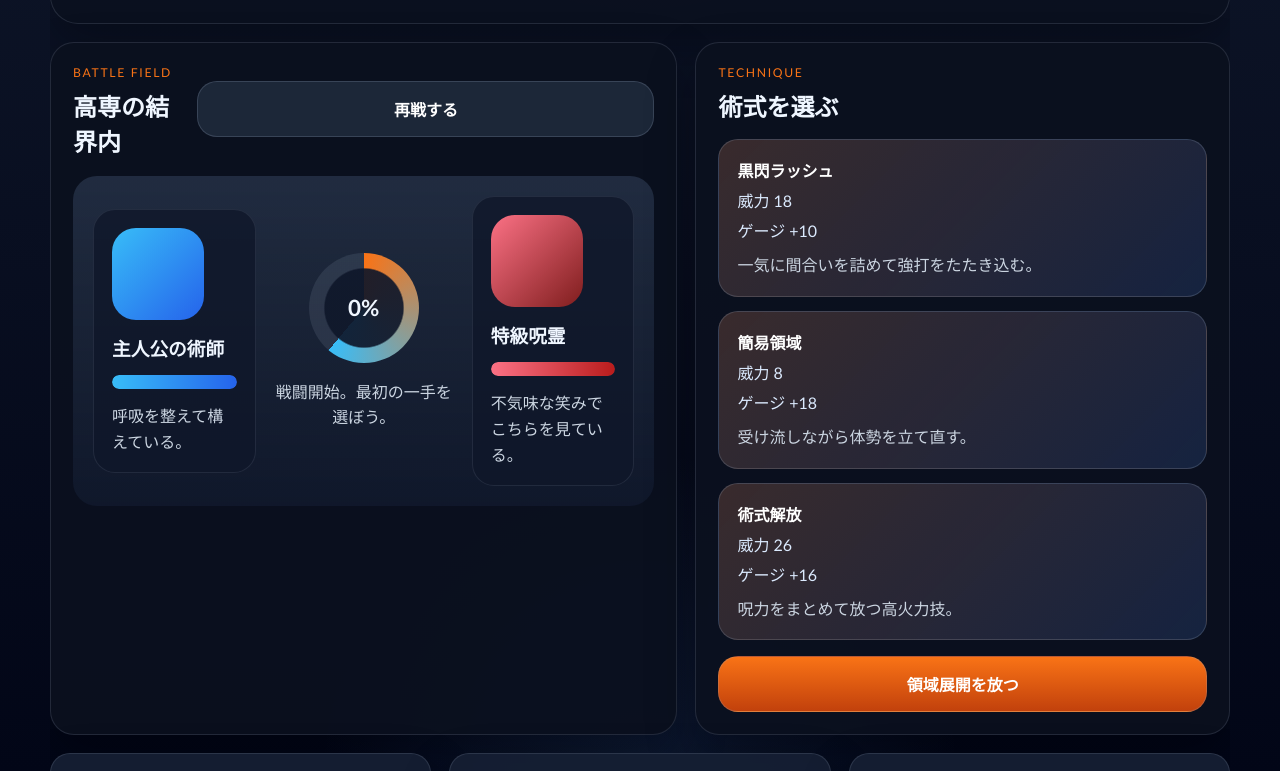
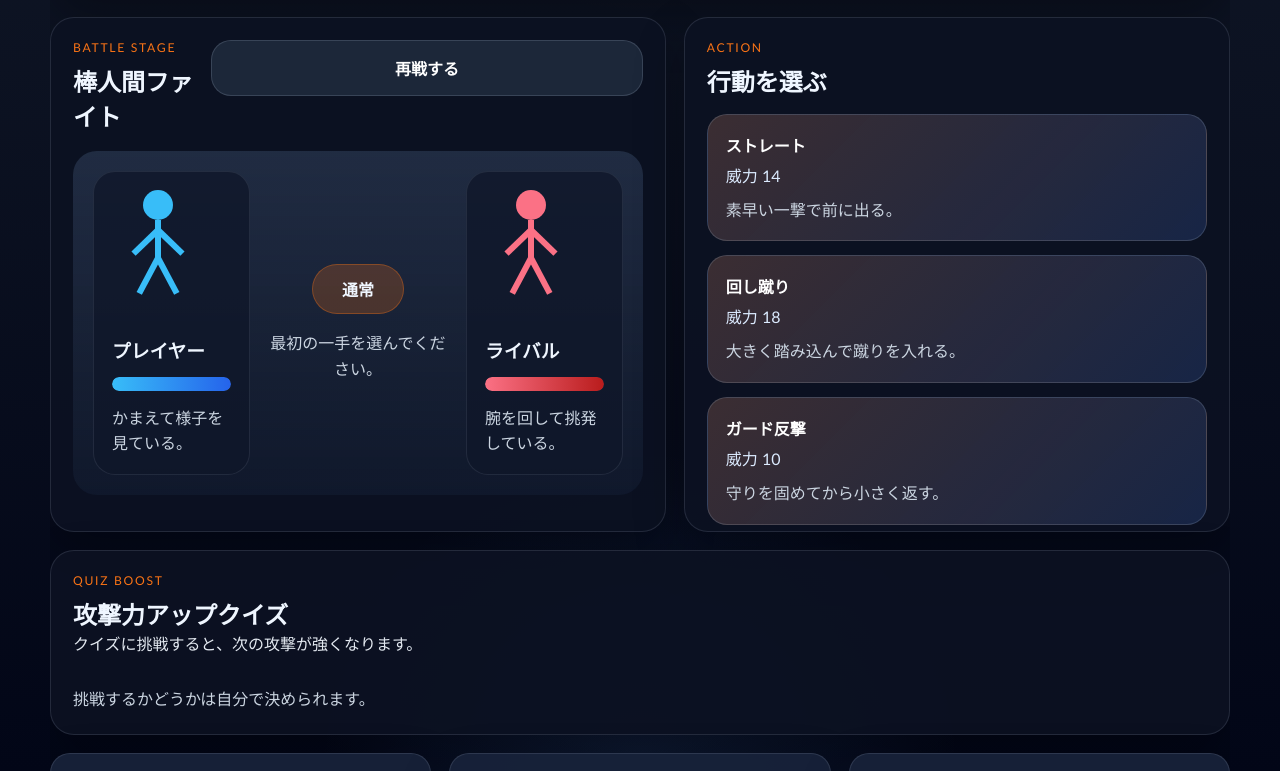
Before and after one commit to takajy9000user/mygame, a website built with Vite: page index.html in a window 1280 px wide and 1054 px high. Shown: the part 283-1054 px from the top of the page. Built offline with nearby package versions, Linux system fonts and the light colour scheme.

Commit message:
Add stickman battle with optional quiz boost

```diff
--- a/src/main.js
+++ b/src/main.js
@@ -1,28 +1,58 @@
 import './style.css'
 
-const playerSkills = [
-  { id: 'strike', name: '黒閃ラッシュ', damage: 18, charge: 10, text: '一気に間合いを詰めて強打をたたき込む。' },
-  { id: 'barrier', name: '簡易領域', damage: 8, charge: 18, heal: 10, text: '受け流しながら体勢を立て直す。' },
-  { id: 'burst', name: '術式解放', damage: 26, charge: 16, text: '呪力をまとめて放つ高火力技。' },
+const quizBank = [
+  {
+    question: '8 × 7 はいくつ？',
+    choices: ['54', '56', '63', '58'],
+    answerIndex: 1,
+    explanation: '8 × 7 = 56 です。',
+  },
+  {
+    question: '日本の首都はどこ？',
+    choices: ['大阪', '東京', '京都', '福岡'],
+    answerIndex: 1,
+    explanation: '日本の首都は東京です。',
+  },
+  {
+    question: '水がこおる温度は何℃？',
+    choices: ['10℃', '0℃', '5℃', '100℃'],
+    answerIndex: 1,
+    explanation: '水は 0℃ でこおり始めます。',
+  },
+  {
+    question: '「努力」に近い意味の言葉はどれ？',
+    choices: ['なまける', '力をつくす', 'ねむる', 'あそぶ'],
+    answerIndex: 1,
+    explanation: '努力は目標に向かって力をつくすことです。',
+  },
+]
+
+const moves = [
+  { id: 'jab', name: 'ストレート', damage: 14, text: '素早い一撃で前に出る。', aura: '足を止めずに圧をかける' },
+  { id: 'kick', name: '回し蹴り', damage: 18, text: '大きく踏み込んで蹴りを入れる。', aura: '勢いで主導権を取りにいく' },
+  { id: 'guard', name: 'ガード反撃', damage: 10, heal: 8, text: '守りを固めてから小さく返す。', aura: '落ち着いて隙を待つ' },
 ]
 
 const enemyMoves = [
-  { name: '呪力弾', damage: 12, text: '圧の強い呪力弾を飛ばしてくる。' },
-  { name: '近接連打', damage: 15, text: '素早い連打で押し込んでくる。' },
-  { name: '呪詛の波', damage: 18, text: '濃い呪力の波で大きく削ってくる。' },
+  { name: 'パンチ連打', damage: 11, text: '棒人間の連打が飛んでくる。' },
+  { name: 'ジャンプ蹴り', damage: 15, text: '高い位置から蹴り込んでくる。' },
+  { name: '体当たり', damage: 13, text: '勢いよくぶつかって押してくる。' },
 ]
 
 const state = {
   playerHp: 120,
-  enemyHp: 150,
-  maxPlayerHp: 120,
-  maxEnemyHp: 150,
-  charge: 0,
+  enemyHp: 120,
+  maxHp: 120,
   turn: 1,
+  boostReady: false,
+  boostAmount: 0,
   battleOver: false,
   busy: false,
   history: [],
-  aura: '静かに気配を読む',
+  aura: '様子を見ながら間合いを測る',
+  currentQuestion: null,
+  quizOpen: false,
+  quizDeck: [],
 }
 
 const app = document.querySelector('#app')
@@ -31,11 +61,11 @@ app.innerHTML = `
   <main class="game-shell">
     <section class="hero-panel">
       <div>
-        <p class="eyebrow">Jujutsu Battle</p>
-        <h1>呪術バトルゲーム</h1>
+        <p class="eyebrow">Stick Battle Quiz</p>
+        <h1>棒人間バトルゲーム</h1>
         <p class="intro">
-          呪術バトル風の1対1ゲームです。術式を選び、相手の呪霊を祓うまで攻撃を重ねます。
-          <strong>毎ターン相手も反撃してくるので、攻めと立て直しを使い分けます。</strong>
+          棒人間どうしの1対1バトルです。攻撃前にクイズへ挑戦するかは自分で選べます。
+          <strong>クイズに正解すると、その次の攻撃力がアップします。</strong>
         </p>
       </div>
       <div class="score-card">
@@ -44,8 +74,8 @@ app.innerHTML = `
           <strong id="player-hp">120</strong>
         </div>
         <div>
-          <span>敵HP</span>
-          <strong id="enemy-hp">150</strong>
+          <span>相手HP</span>
+          <strong id="enemy-hp">120</strong>
         </div>
         <div>
           <span>ターン</span>
@@ -58,56 +88,85 @@ app.innerHTML = `
       <section class="panel battle-panel">
         <div class="panel-head">
           <div>
-            <p class="eyebrow">Battle Field</p>
-            <h2>高専の結界内</h2>
+            <p class="eyebrow">Battle Stage</p>
+            <h2>棒人間ファイト</h2>
           </div>
           <button id="reset-button" class="action-button secondary" type="button">再戦する</button>
         </div>
 
-        <div class="arena">
-          <div class="fighter player">
-            <div class="avatar player-avatar"></div>
-            <h3>主人公の術師</h3>
+        <div class="stick-arena">
+          <div class="fighter-card">
+            <div class="stickman player-stickman">
+              <span class="head"></span>
+              <span class="body"></span>
+              <span class="arm arm-left"></span>
+              <span class="arm arm-right"></span>
+              <span class="leg leg-left"></span>
+              <span class="leg leg-right"></span>
+            </div>
+            <h3>プレイヤー</h3>
             <div class="hp-bar"><div id="player-bar" class="hp-fill player-fill"></div></div>
-            <p id="player-state" class="state-text">呼吸を整えて構えている。</p>
+            <p id="player-state" class="state-text">かまえて様子を見ている。</p>
           </div>
 
-          <div class="versus-core">
-            <div id="charge-ring" class="charge-ring">0%</div>
-            <p id="battle-status" class="battle-status">戦闘開始。最初の一手を選ぼう。</p>
+          <div class="center-status">
+            <div id="boost-badge" class="boost-badge">通常</div>
+            <p id="battle-status" class="battle-status">最初の一手を選んでください。</p>
           </div>
 
-          <div class="fighter enemy">
-            <div class="avatar enemy-avatar"></div>
-            <h3>特級呪霊</h3>
+          <div class="fighter-card">
+            <div class="stickman enemy-stickman">
+              <span class="head"></span>
+              <span class="body"></span>
+              <span class="arm arm-left"></span>
+              <span class="arm arm-right"></span>
+              <span class="leg leg-left"></span>
+              <span class="leg leg-right"></span>
+            </div>
+            <h3>ライバル</h3>
             <div class="hp-bar"><div id="enemy-bar" class="hp-fill enemy-fill"></div></div>
-            <p id="enemy-state" class="state-text">不気味な笑みでこちらを見ている。</p>
+            <p id="enemy-state" class="state-text">腕を回して挑発している。</p>
           </div>
         </div>
       </section>
 
-      <section class="panel skills-panel">
+      <section class="panel action-panel">
         <div class="panel-head">
           <div>
-            <p class="eyebrow">Technique</p>
-            <h2>術式を選ぶ</h2>
+            <p class="eyebrow">Action</p>
+            <h2>行動を選ぶ</h2>
           </div>
         </div>
-        <div id="skills-grid" class="skills-grid"></div>
-        <button id="ultimate-button" class="action-button primary" type="button">領域展開を放つ</button>
+        <div id="moves-grid" class="skills-grid"></div>
+        <div class="quiz-actions">
+          <button id="open-quiz-button" class="action-button primary" type="button">クイズに挑戦する</button>
+          <button id="skip-quiz-button" class="action-button secondary" type="button">クイズなしで戦う</button>
+        </div>
       </section>
+    </section>
+
+    <section class="panel quiz-panel">
+      <div class="panel-head">
+        <div>
+          <p class="eyebrow">Quiz Boost</p>
+          <h2>攻撃力アップクイズ</h2>
+        </div>
+      </div>
+      <p id="quiz-question" class="quiz-question">クイズに挑戦すると、次の攻撃が強くなります。</p>
+      <div id="quiz-answers" class="quiz-answers"></div>
+      <p id="quiz-feedback" class="quiz-feedback">挑戦するかどうかは自分で決められます。</p>
     </section>
 
     <section class="insight-grid">
       <article class="insight-card">
         <p class="eyebrow">Aura</p>
         <h3>戦況</h3>
-        <p id="aura-text">静かに気配を読む</p>
+        <p id="aura-text">様子を見ながら間合いを測る</p>
       </article>
       <article class="insight-card">
-        <p class="eyebrow">Ultimate</p>
-        <h3>必殺ゲージ</h3>
-        <p id="charge-text">まだ領域展開は使えない。</p>
+        <p class="eyebrow">Boost</p>
+        <h3>攻撃アップ</h3>
+        <p id="boost-text">今は通常ダメージです。</p>
       </article>
       <article class="insight-card">
         <p class="eyebrow">Battle Log</p>
@@ -126,13 +185,26 @@ const enemyBarEl = document.querySelector('#enemy-bar')
 const playerStateEl = document.querySelector('#player-state')
 const enemyStateEl = document.querySelector('#enemy-state')
 const battleStatusEl = document.querySelector('#battle-status')
-const chargeRingEl = document.querySelector('#charge-ring')
-const skillsGridEl = document.querySelector('#skills-grid')
-const ultimateButton = document.querySelector('#ultimate-button')
+const boostBadgeEl = document.querySelector('#boost-badge')
+const movesGridEl = document.querySelector('#moves-grid')
+const openQuizButton = document.querySelector('#open-quiz-button')
+const skipQuizButton = document.querySelector('#skip-quiz-button')
+const quizQuestionEl = document.querySelector('#quiz-question')
+const quizAnswersEl = document.querySelector('#quiz-answers')
+const quizFeedbackEl = document.querySelector('#quiz-feedback')
 const auraTextEl = document.querySelector('#aura-text')
-const chargeTextEl = document.querySelector('#charge-text')
+const boostTextEl = document.querySelector('#boost-text')
 const historyListEl = document.querySelector('#history-list')
 const resetButton = document.querySelector('#reset-button')
+
+function shuffleArray(items) {
+  const next = [...items]
+  for (let index = next.length - 1; index > 0; index -= 1) {
+    const swapIndex = Math.floor(Math.random() * (index + 1))
+    ;[next[index], next[swapIndex]] = [next[swapIndex], next[index]]
+  }
+  return next
+}
 
 function addHistory(text) {
   state.history = [text, ...state.history].slice(0, 6)
@@ -144,22 +216,47 @@ function renderHistory() {
     : '<li>まだ行動はありません。</li>'
 }
 
-function renderSkills() {
-  skillsGridEl.innerHTML = playerSkills
+function refillQuizDeck() {
+  state.quizDeck = shuffleArray(quizBank)
+}
+
+function setQuestion() {
+  if (state.quizDeck.length === 0) refillQuizDeck()
+  state.currentQuestion = state.quizDeck.shift()
+}
+
+function renderQuiz() {
+  if (!state.quizOpen || !state.currentQuestion) {
+    quizQuestionEl.textContent = 'クイズに挑戦すると、次の攻撃が強くなります。'
+    quizAnswersEl.innerHTML = ''
+    return
+  }
+
+  quizQuestionEl.textContent = state.currentQuestion.question
+  quizAnswersEl.innerHTML = state.currentQuestion.choices
+    .map((choice, index) => `<button class="quiz-answer" data-index="${index}" type="button">${choice}</button>`)
+    .join('')
+
+  ;[...quizAnswersEl.querySelectorAll('.quiz-answer')].forEach((button) => {
+    button.addEventListener('click', () => answerQuiz(Number(button.dataset.index)))
+  })
+}
+
+function renderMoves() {
+  movesGridEl.innerHTML = moves
     .map(
-      (skill) => `
-        <button class="skill-card" data-id="${skill.id}" type="button">
-          <strong>${skill.name}</strong>
-          <span>威力 ${skill.damage}</span>
-          <span>ゲージ +${skill.charge}</span>
-          <p>${skill.text}</p>
+      (move) => `
+        <button class="skill-card" data-id="${move.id}" type="button">
+          <strong>${move.name}</strong>
+          <span>威力 ${move.damage + state.boostAmount}</span>
+          <p>${move.text}</p>
         </button>
       `,
     )
     .join('')
 
-  ;[...skillsGridEl.querySelectorAll('.skill-card')].forEach((button) => {
-    button.addEventListener('click', () => performPlayerTurn(button.dataset.id))
+  ;[...movesGridEl.querySelectorAll('.skill-card')].forEach((button) => {
+    button.addEventListener('click', () => performTurn(button.dataset.id))
   })
 }
 
@@ -167,117 +264,139 @@ function renderHud() {
   playerHpEl.textContent = String(state.playerHp)
   enemyHpEl.textContent = String(state.enemyHp)
   turnCountEl.textContent = String(state.turn)
-  playerBarEl.style.width = `${(state.playerHp / state.maxPlayerHp) * 100}%`
-  enemyBarEl.style.width = `${(state.enemyHp / state.maxEnemyHp) * 100}%`
-  chargeRingEl.textContent = `${state.charge}%`
+  playerBarEl.style.width = `${(state.playerHp / state.maxHp) * 100}%`
+  enemyBarEl.style.width = `${(state.enemyHp / state.maxHp) * 100}%`
   auraTextEl.textContent = state.aura
-  chargeTextEl.textContent = state.charge >= 100 ? '領域展開が使える。決めにいける。' : `領域展開まであと ${100 - state.charge}%`
-  ultimateButton.disabled = state.charge < 100 || state.battleOver || state.busy
+  boostBadgeEl.textContent = state.boostReady ? `+${state.boostAmount}` : '通常'
+  boostTextEl.textContent = state.boostReady ? `次の攻撃は +${state.boostAmount} 強化されています。` : '今は通常ダメージです。'
+  openQuizButton.disabled = state.battleOver || state.busy || state.quizOpen
+  skipQuizButton.disabled = state.battleOver || state.busy
+  renderMoves()
+  renderQuiz()
+  renderHistory()
 }
 
-function enemyAttack() {
+function enemyTurn() {
   const move = enemyMoves[Math.floor(Math.random() * enemyMoves.length)]
   state.playerHp = Math.max(0, state.playerHp - move.damage)
-  playerStateEl.textContent = `${move.name}で ${move.damage} ダメージを受けた。`
+  playerStateEl.textContent = `${move.damage} ダメージを受けた。`
   enemyStateEl.textContent = move.text
-  battleStatusEl.textContent = `敵の反撃: ${move.name}`
-  addHistory(`敵が ${move.name} を放ち ${move.damage} ダメージ`)
+  battleStatusEl.textContent = `相手の反撃: ${move.name}`
+  addHistory(`相手の ${move.name} で ${move.damage} ダメージ`)
 
   if (state.playerHp <= 0) {
     state.battleOver = true
-    state.aura = '呪力が尽きて倒れた'
-    battleStatusEl.textContent = '敗北。呪霊を祓えなかった。'
+    state.aura = '立て直せずに倒れた'
+    battleStatusEl.textContent = '敗北。次はクイズ強化も使ってみよう。'
   }
 }
 
 function finishTurn() {
   if (state.enemyHp <= 0) {
     state.battleOver = true
-    state.aura = '呪力の奔流で勝負を決めた'
-    playerStateEl.textContent = '立ち姿のまま勝利した。'
-    enemyStateEl.textContent = '呪霊は浄化されて消えた。'
-    battleStatusEl.textContent = '勝利。呪霊を祓った。'
+    state.aura = '最後まで押し切って勝利した'
+    playerStateEl.textContent = '拳を下ろして勝負あり。'
+    enemyStateEl.textContent = 'その場に倒れ込んだ。'
+    battleStatusEl.textContent = '勝利。棒人間バトルに勝った。'
     renderHud()
-    renderHistory()
     return
   }
 
-  enemyAttack()
+  enemyTurn()
   state.turn += 1
   renderHud()
-  renderHistory()
 }
 
-function performPlayerTurn(skillId) {
+function performTurn(moveId) {
   if (state.busy || state.battleOver) return
 
-  const skill = playerSkills.find((item) => item.id === skillId)
-  if (!skill) return
+  const move = moves.find((item) => item.id === moveId)
+  if (!move) return
 
   state.busy = true
-  state.enemyHp = Math.max(0, state.enemyHp - skill.damage)
-  state.charge = Math.min(100, state.charge + skill.charge)
-  if (skill.heal) {
-    state.playerHp = Math.min(state.maxPlayerHp, state.playerHp + skill.heal)
+  const totalDamage = move.damage + state.boostAmount
+  state.enemyHp = Math.max(0, state.enemyHp - totalDamage)
+  if (move.heal) {
+    state.playerHp = Math.min(state.maxHp, state.playerHp + move.heal)
   }
 
-  state.aura = skill.damage >= 24 ? '呪力が大きく脈打つ' : '間合いを支配している'
-  playerStateEl.textContent = `${skill.name} を発動。`
-  enemyStateEl.textContent = `${skill.damage} ダメージで体勢を崩した。`
-  battleStatusEl.textContent = `${skill.name} が命中`
-  addHistory(`${skill.name} で ${skill.damage} ダメージ`)
+  state.aura = move.aura
+  playerStateEl.textContent = `${move.name} を決めた。`
+  enemyStateEl.textContent = `${totalDamage} ダメージでよろけた。`
+  battleStatusEl.textContent = `${move.name} が命中`
+  addHistory(`${move.name} で ${totalDamage} ダメージ`)
+
+  state.boostReady = false
+  state.boostAmount = 0
+  state.quizOpen = false
+  quizFeedbackEl.textContent = '挑戦するかどうかは自分で決められます。'
 
   renderHud()
-  renderHistory()
 
   window.setTimeout(() => {
     finishTurn()
     state.busy = false
-  }, 380)
+  }, 360)
 }
 
-function performUltimate() {
-  if (state.busy || state.battleOver || state.charge < 100) return
+function answerQuiz(index) {
+  if (!state.quizOpen || !state.currentQuestion || state.busy || state.battleOver) return
 
-  state.busy = true
-  const damage = 44
-  state.enemyHp = Math.max(0, state.enemyHp - damage)
-  state.charge = 0
-  state.aura = '領域展開で空気が変わった'
-  playerStateEl.textContent = '領域展開を発動した。'
-  enemyStateEl.textContent = `${damage} ダメージの直撃で大きく揺らいだ。`
-  battleStatusEl.textContent = '領域展開が炸裂'
-  addHistory(`領域展開で ${damage} ダメージ`)
+  const correct = index === state.currentQuestion.answerIndex
+  if (correct) {
+    state.boostReady = true
+    state.boostAmount = 8
+    quizFeedbackEl.textContent = `正解。${state.currentQuestion.explanation} 次の攻撃が +8 強化されます。`
+    addHistory('クイズ正解で次の攻撃が強化された')
+  } else {
+    state.boostReady = false
+    state.boostAmount = 0
+    quizFeedbackEl.textContent = `不正解。${state.currentQuestion.explanation} 今回は通常ダメージです。`
+    addHistory('クイズ不正解で強化なし')
+  }
 
+  state.quizOpen = false
   renderHud()
-  renderHistory()
+}
 
-  window.setTimeout(() => {
-    finishTurn()
-    state.busy = false
-  }, 420)
+function openQuiz() {
+  if (state.battleOver || state.busy || state.quizOpen) return
+  setQuestion()
+  state.quizOpen = true
+  quizFeedbackEl.textContent = '正解すると次の攻撃力がアップします。'
+  renderHud()
+}
+
+function skipQuiz() {
+  if (state.battleOver || state.busy) return
+  state.quizOpen = false
+  quizFeedbackEl.textContent = 'クイズなしでそのまま戦えます。'
+  renderHud()
 }
 
 function resetBattle() {
   state.playerHp = 120
-  state.enemyHp = 150
-  state.maxPlayerHp = 120
-  state.maxEnemyHp = 150
-  state.charge = 0
+  state.enemyHp = 120
+  state.maxHp = 120
   state.turn = 1
+  state.boostReady = false
+  state.boostAmount = 0
   state.battleOver = false
   state.busy = false
   state.history = []
-  state.aura = '静かに気配を読む'
-  playerStateEl.textContent = '呼吸を整えて構えている。'
-  enemyStateEl.textContent = '不気味な笑みでこちらを見ている。'
-  battleStatusEl.textContent = '戦闘開始。最初の一手を選ぼう。'
+  state.aura = '様子を見ながら間合いを測る'
+  state.currentQuestion = null
+  state.quizOpen = false
+  refillQuizDeck()
+  playerStateEl.textContent = 'かまえて様子を見ている。'
+  enemyStateEl.textContent = '腕を回して挑発している。'
+  battleStatusEl.textContent = '最初の一手を選んでください。'
+  quizFeedbackEl.textContent = '挑戦するかどうかは自分で決められます。'
   renderHud()
-  renderHistory()
 }
 
-ultimateButton.addEventListener('click', performUltimate)
+openQuizButton.addEventListener('click', openQuiz)
+skipQuizButton.addEventListener('click', skipQuiz)
 resetButton.addEventListener('click', resetBattle)
 
-renderSkills()
 resetBattle()
--- a/src/style.css
+++ b/src/style.css
@@ -1,9 +1,9 @@
 :root {
   font-family: 'Trebuchet MS', 'Hiragino Kaku Gothic ProN', sans-serif;
   color: #eff6ff;
-  background: #090d17;
-  --panel: rgba(11, 17, 31, 0.92);
-  --panel-soft: rgba(22, 31, 52, 0.94);
+  background: #0b1020;
+  --panel: rgba(12, 18, 34, 0.92);
+  --panel-soft: rgba(24, 34, 58, 0.94);
   --line: rgba(148, 163, 184, 0.18);
   --accent: #f97316;
   --text-soft: #cbd5e1;
@@ -16,9 +16,9 @@ body {
   height: 100%;
   overflow: hidden;
   background:
-    radial-gradient(circle at top, rgba(249, 115, 22, 0.16), transparent 24%),
+    radial-gradient(circle at top, rgba(249, 115, 22, 0.14), transparent 24%),
     radial-gradient(circle at bottom, rgba(96, 165, 250, 0.12), transparent 26%),
-    linear-gradient(180deg, #0f172a 0%, #020617 100%);
+    linear-gradient(180deg, #111827 0%, #020617 100%);
 }
 button { font: inherit; -webkit-tap-highlight-color: transparent; touch-action: manipulation; }
 #app { height: 100dvh; overflow: hidden; }
@@ -29,7 +29,7 @@ button { font: inherit; -webkit-tap-highlight-color: transparent; touch-action:
   margin: 0 auto;
   padding: 18px 0;
   display: grid;
-  grid-template-rows: auto auto 1fr;
+  grid-template-rows: auto auto auto 1fr;
   gap: 18px;
   overflow: hidden;
 }
@@ -63,7 +63,7 @@ h1 {
   max-width: 11ch;
 }
 
-.intro, .state-text, .battle-status, .skill-card p, .insight-card p:last-child, .history-list li {
+.intro, .state-text, .battle-status, .skill-card p, .quiz-feedback, .insight-card p:last-child, .history-list li {
   color: var(--text-soft);
   line-height: 1.6;
 }
@@ -99,7 +99,7 @@ h1 {
   min-height: 0;
 }
 
-.main-grid { grid-template-columns: 1.08fr 0.92fr; }
+.main-grid { grid-template-columns: 1.06fr 0.94fr; }
 .insight-grid { grid-template-columns: repeat(3, 1fr); }
 
 .panel {
@@ -115,7 +115,7 @@ h1 {
   gap: 12px;
 }
 
-.arena {
+.stick-arena {
   display: grid;
   grid-template-columns: 1fr 180px 1fr;
   gap: 18px;
@@ -124,31 +124,66 @@ h1 {
   padding: 20px;
   border-radius: 24px;
   background:
-    linear-gradient(180deg, rgba(51, 65, 85, 0.4), rgba(15, 23, 42, 0.92)),
+    linear-gradient(180deg, rgba(51, 65, 85, 0.35), rgba(15, 23, 42, 0.9)),
     var(--panel-soft);
 }
 
-.fighter {
+.fighter-card {
   padding: 18px;
   border-radius: 22px;
   background: rgba(15, 23, 42, 0.8);
   border: 1px solid rgba(148, 163, 184, 0.14);
 }
 
-.avatar {
+.stickman {
+  position: relative;
   width: 92px;
-  height: 92px;
+  height: 132px;
   margin-bottom: 14px;
-  border-radius: 24px;
 }
 
-.player-avatar {
-  background: linear-gradient(135deg, #38bdf8, #2563eb);
+.stickman span {
+  position: absolute;
+  display: block;
+  background: currentColor;
+  left: 50%;
+  transform-origin: top center;
 }
 
-.enemy-avatar {
-  background: linear-gradient(135deg, #fb7185, #7f1d1d);
+.stickman .head {
+  top: 0;
+  width: 30px;
+  height: 30px;
+  border-radius: 50%;
+  transform: translateX(-50%);
 }
+
+.stickman .body {
+  top: 30px;
+  width: 6px;
+  height: 42px;
+  transform: translateX(-50%);
+}
+
+.stickman .arm {
+  top: 40px;
+  width: 6px;
+  height: 34px;
+}
+
+.stickman .arm-left { transform: translateX(-50%) rotate(46deg); }
+.stickman .arm-right { transform: translateX(-50%) rotate(-46deg); }
+.stickman .leg {
+  top: 68px;
+  width: 6px;
+  height: 40px;
+}
+
+.stickman .leg-left { transform: translateX(-50%) rotate(28deg); }
+.stickman .leg-right { transform: translateX(-50%) rotate(-28deg); }
+
+.player-stickman { color: #38bdf8; }
+.enemy-stickman { color: #fb7185; }
 
 .hp-bar {
   margin-top: 14px;
@@ -159,33 +194,25 @@ h1 {
   overflow: hidden;
 }
 
-.hp-fill {
-  height: 100%;
-  border-radius: inherit;
-}
-
+.hp-fill { height: 100%; border-radius: inherit; }
 .player-fill { background: linear-gradient(90deg, #38bdf8, #2563eb); }
 .enemy-fill { background: linear-gradient(90deg, #fb7185, #b91c1c); }
-
 .state-text { margin-top: 14px; }
 
-.versus-core {
+.center-status {
   display: grid;
   justify-items: center;
   gap: 16px;
 }
 
-.charge-ring {
-  width: 110px;
-  height: 110px;
-  border-radius: 50%;
-  display: grid;
-  place-items: center;
-  font-size: 1.4rem;
+.boost-badge {
+  min-width: 92px;
+  padding: 12px 16px;
+  border-radius: 999px;
+  text-align: center;
   font-weight: 700;
-  background:
-    radial-gradient(circle at center, rgba(15, 23, 42, 0.92) 50%, transparent 52%),
-    conic-gradient(#f97316 0deg, #38bdf8 220deg, rgba(148, 163, 184, 0.15) 220deg);
+  background: rgba(249, 115, 22, 0.22);
+  border: 1px solid rgba(249, 115, 22, 0.34);
 }
 
 .battle-status { text-align: center; }
@@ -196,7 +223,7 @@ h1 {
   margin-top: 16px;
 }
 
-.skill-card, .action-button {
+.skill-card, .action-button, .quiz-answer {
   width: 100%;
   border-radius: 20px;
   border: 1px solid rgba(148, 163, 184, 0.24);
@@ -220,19 +247,39 @@ h1 {
 
 .skill-card p { margin-top: 10px; }
 
+.quiz-actions {
+  display: grid;
+  grid-template-columns: 1fr 1fr;
+  gap: 12px;
+  margin-top: 16px;
+}
+
+.quiz-question {
+  color: #e2e8f0;
+  line-height: 1.6;
+}
+
+.quiz-answers {
+  display: grid;
+  grid-template-columns: repeat(2, 1fr);
+  gap: 12px;
+  margin-top: 16px;
+}
+
+.quiz-answer {
+  min-height: 52px;
+  background: rgba(30, 41, 59, 0.94);
+}
+
+.quiz-feedback { margin-top: 14px; }
+
 .action-button {
   min-height: 56px;
-  margin-top: 16px;
   font-weight: 700;
 }
 
-.action-button.primary {
-  background: linear-gradient(180deg, #f97316, #c2410c);
-}
-
-.action-button.secondary {
-  background: rgba(30, 41, 59, 0.94);
-}
+.action-button.primary { background: linear-gradient(180deg, #f97316, #c2410c); }
+.action-button.secondary { background: rgba(30, 41, 59, 0.94); }
 
 .history-list {
   margin: 10px 0 0;
@@ -242,7 +289,7 @@ h1 {
 }
 
 @media (max-width: 920px) {
-  .hero-panel, .main-grid, .insight-grid, .score-card, .arena {
+  .hero-panel, .main-grid, .insight-grid, .score-card, .stick-arena, .quiz-actions, .quiz-answers {
     grid-template-columns: 1fr;
   }
   .panel-head { flex-direction: column; }
```
